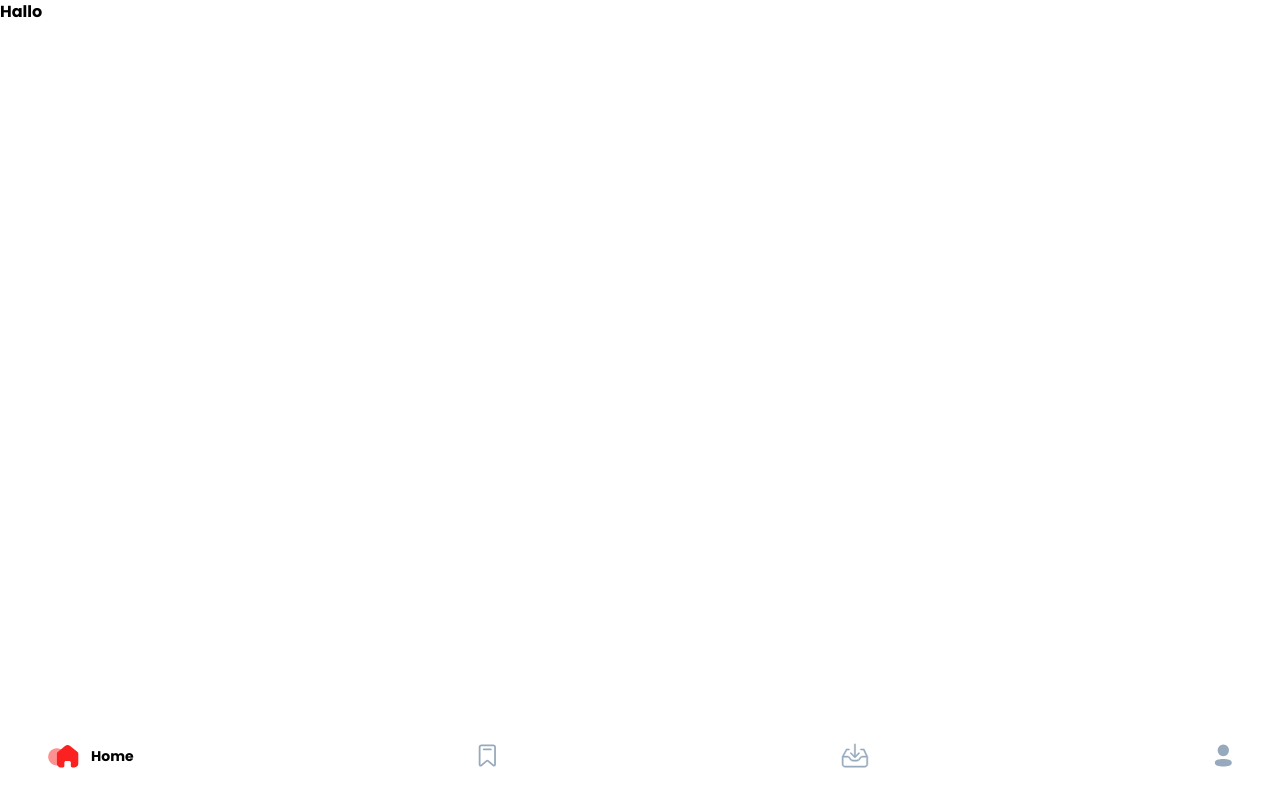
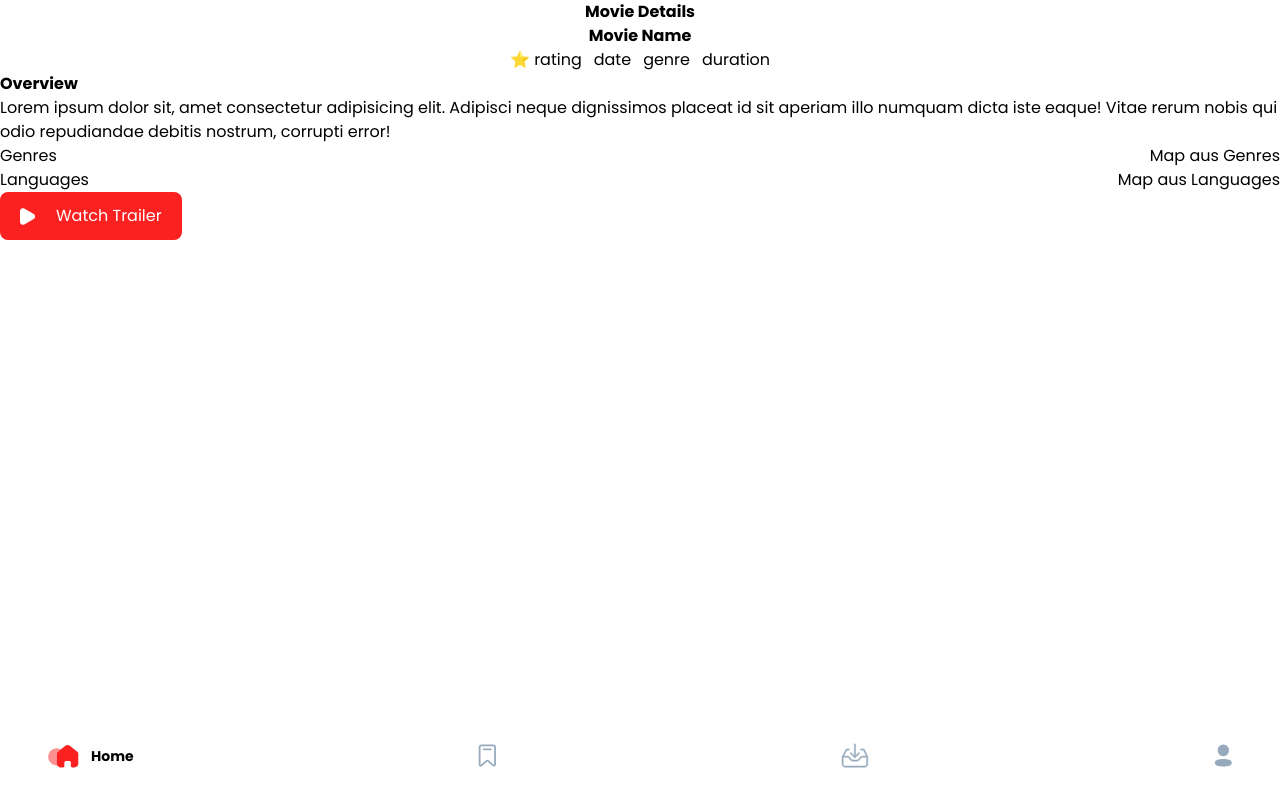
Before and after one commit to bebzbzbz/.MOV-React-Project, a React (Vite) app: page /moviedetail in a window 1280 px wide. Built offline with nearby package versions, Linux system fonts and the light colour scheme.

Commit message:
fetch for specific genre, moviedetail.tsx

```diff
--- a/src/App.tsx
+++ b/src/App.tsx
@@ -4,6 +4,7 @@ import Intro from "./pages/Intro"
 import Home from "./pages/Home"
 import AllMovies from "./pages/AllMovies"
 import GenreList from "./pages/GenreList"
+import MovieDetail from "./pages/MovieDetail"
 
 
 function App() {
@@ -14,6 +15,7 @@ function App() {
       <Route path="/home" element={<Home/>}/>
       <Route path="/movies" element={<AllMovies/>}/>
       <Route path="/:genreID" element={<GenreList/>}/>
+      <Route path="/moviedetail" element={<MovieDetail/>}/>
     </Route>
   ))
 
--- a/src/context/MainProvider.tsx
+++ b/src/context/MainProvider.tsx
@@ -6,10 +6,11 @@ export const mainContext = createContext({})
 const MainProvider = ({children}: {children: React.ReactNode}) => {
 
 const [movieDataList, setMovieDataList] = useState<ISingleMovie[]>([])
+const [movieDataListFromGenres, setMovieDataListFromGenres] = useState<ISingleMovie[]>([])
 const [movieGenreList, setMovieGenreList] = useState<IGenre[]>([])
 
     return (
-        <mainContext.Provider value={{movieDataList, setMovieDataList, movieGenreList, setMovieGenreList}}>
+        <mainContext.Provider value={{movieDataList, setMovieDataList, movieGenreList, setMovieGenreList, movieDataListFromGenres, setMovieDataListFromGenres}}>
             {children}
         </mainContext.Provider>
      );
--- a/src/pages/GenreList.tsx
+++ b/src/pages/GenreList.tsx
@@ -1,12 +1,57 @@
+import axios from "axios";
+import { useContext, useEffect } from "react";
 import { useParams } from "react-router-dom";
+import { mainContext } from "../context/MainProvider";
+import { ISingleMovie } from "../interfaces/interfaces";
+import SearchBar from "../components/SearchBar";
 
 const GenreList = () => {
 
     const {genreID} = useParams()
+    console.log(genreID);
+
+    const {movieDataListFromGenres, setMovieDataListFromGenres} = useContext(mainContext) as any
+
+    const options = {
+        method: 'GET',
+        url: 'https://api.themoviedb.org/3/discover/movie',
+        params: {
+          include_adult: 'false',
+          include_video: 'true',
+          language: 'en-US',
+          page: '1',
+          sort_by: 'popularity.desc',
+          with_genres: genreID
+        },
+        headers: {
+          accept: 'application/json',
+          Authorization: 'Bearer eyJhbGciOiJIUzI1NiJ9.eyJhdWQiOiI3ZWIwODQ2MTQwZDgwZjlmZjczYmQyYjc4ZGZjNWQzYSIsIm5iZiI6MTc0MjM3NTg0Mi4yMDQsInN1YiI6IjY3ZGE4YmEyMTc0MWVkMWYwMWExZmE2NCIsInNjb3BlcyI6WyJhcGlfcmVhZCJdLCJ2ZXJzaW9uIjoxfQ.ihQAnLonY4TU4czAzLNOzASC_X972m1NJE-E2faZrQo'
+        }
+      };
+
+      useEffect(() => {
+        const fetchData = async () => {
+            try {
+                const response = await axios.request(options)
+                if(response) {
+                    setMovieDataListFromGenres(response.data.results)
+                }
+            } catch (error) {
+                console.log(error);
+            }
+        }
+        fetchData()
+    }, [])
+
+    console.log(movieDataListFromGenres);
+
     return (
-        <>
-        <h1>Hallo</h1>
-        </>
+        <section className="p-5">
+        <SearchBar position="top-11"/>
+        {movieDataListFromGenres && movieDataListFromGenres.map((movie: ISingleMovie)=> (
+            <div key={crypto.randomUUID()}>{movie.original_title}</div>
+        ))}
+        </section>
      );
 }
 
--- a/src/pages/MovieDetail.tsx
+++ b/src/pages/MovieDetail.tsx
@@ -0,0 +1,35 @@
+const MovieDetail = () => {
+    return (
+        <section>
+            <article className="flex flex-col items-center">
+                <h2>Movie Details</h2>
+                <h1>Movie Name</h1>
+                <ul className="flex gap-3 ">
+                    <li>⭐️ rating </li>
+                    <li>date</li>
+                    <li>genre</li>
+                    <li>duration</li>
+                </ul>
+            </article>
+            <article>
+                <h2>Overview</h2>
+                <p>Lorem ipsum dolor sit, amet consectetur adipisicing elit. Adipisci neque dignissimos placeat id sit aperiam illo numquam dicta iste eaque! Vitae rerum nobis qui odio repudiandae debitis nostrum, corrupti error!</p>
+            </article>
+            <article>
+                <div className="flex flex-row justify-between">
+                    <p>Genres</p>
+                    <p>Map aus Genres</p>
+                </div>
+                <div className="flex flex-row justify-between">
+                    <p>Languages</p>
+                    <p>Map aus Languages</p>
+                </div>
+            </article>
+            <div>
+                <button className="bg-main-red flex justify-center items-center text-white py-3 px-5 rounded-lg"><img className="pr-5" src="/images/Polygon 4.png" alt="Play-Button" />Watch Trailer</button>
+            </div>
+        </section>
+     );
+}
+
+export default MovieDetail;
```
Also changed, not shown: public/images/Polygon 4.png (added).
